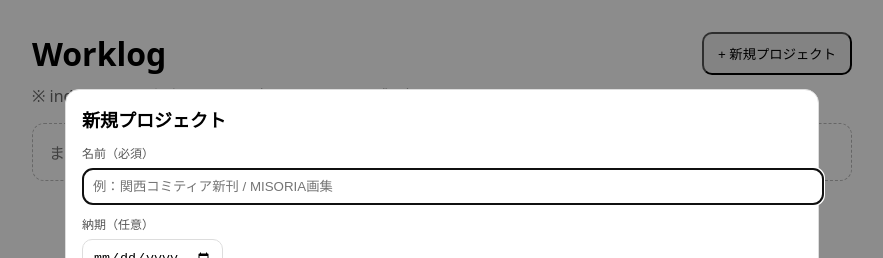
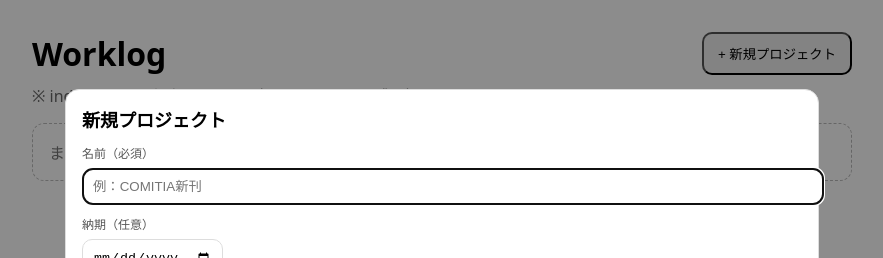
Before and after one commit to kei5o55/worklog-app, a React (Vite) app: page /projects in a window 1280 px wide. Both pictures are taken after a click on the button "+ 新規プロジェクト". Shown: the top 258 px of the page, without its empty margins (198-1081 px from the left). Built offline with nearby package versions, Linux system fonts and the light colour scheme.

Commit message:
不要なテキストの削除

```diff
--- a/src/components/CreateProjectModal.tsx
+++ b/src/components/CreateProjectModal.tsx
@@ -94,7 +94,7 @@ export default function CreateProjectModal({ open, onClose, onCreate }: Props) {
             <input
               value={name}
               onChange={(e) => setName(e.target.value)}
-              placeholder="例：関西コミティア新刊 / MISORIA画集"
+              placeholder="例：COMITIA新刊"
               style={{
                 width: "100%",
                 padding: 10,
```
